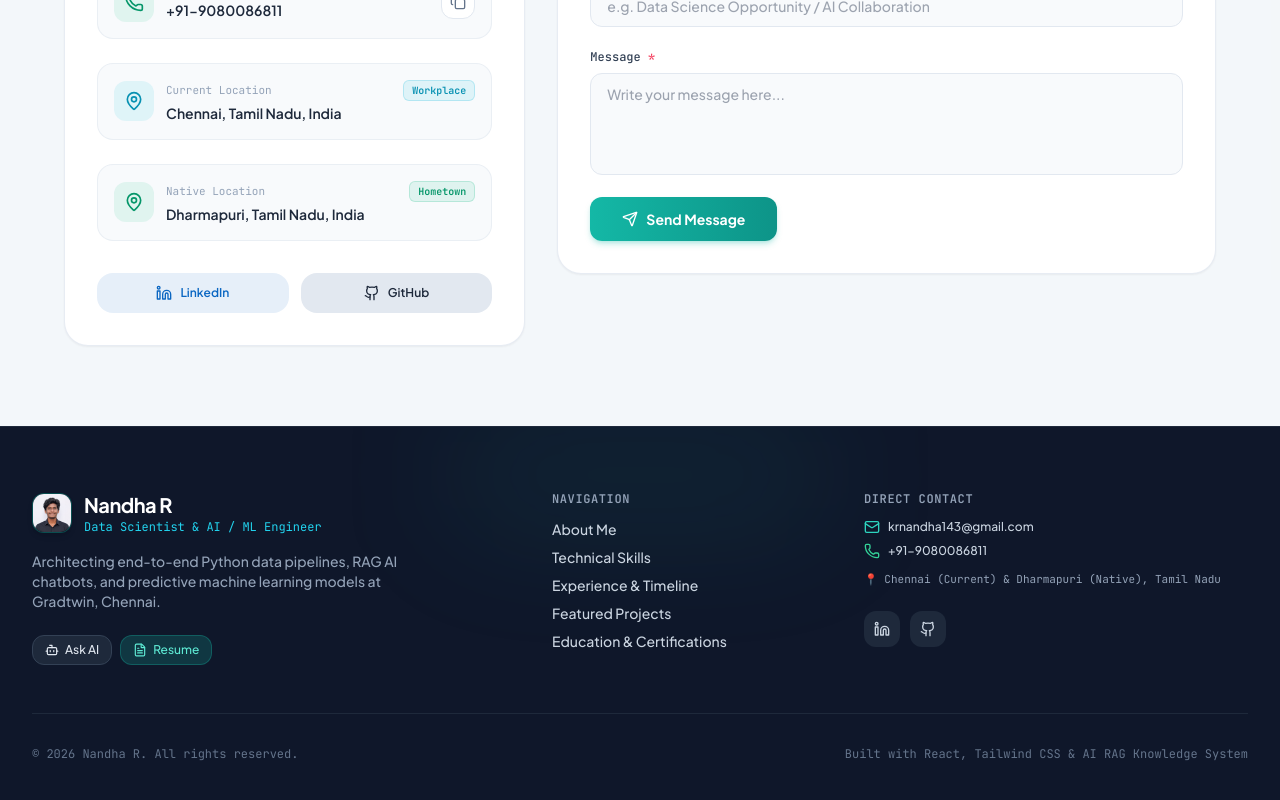
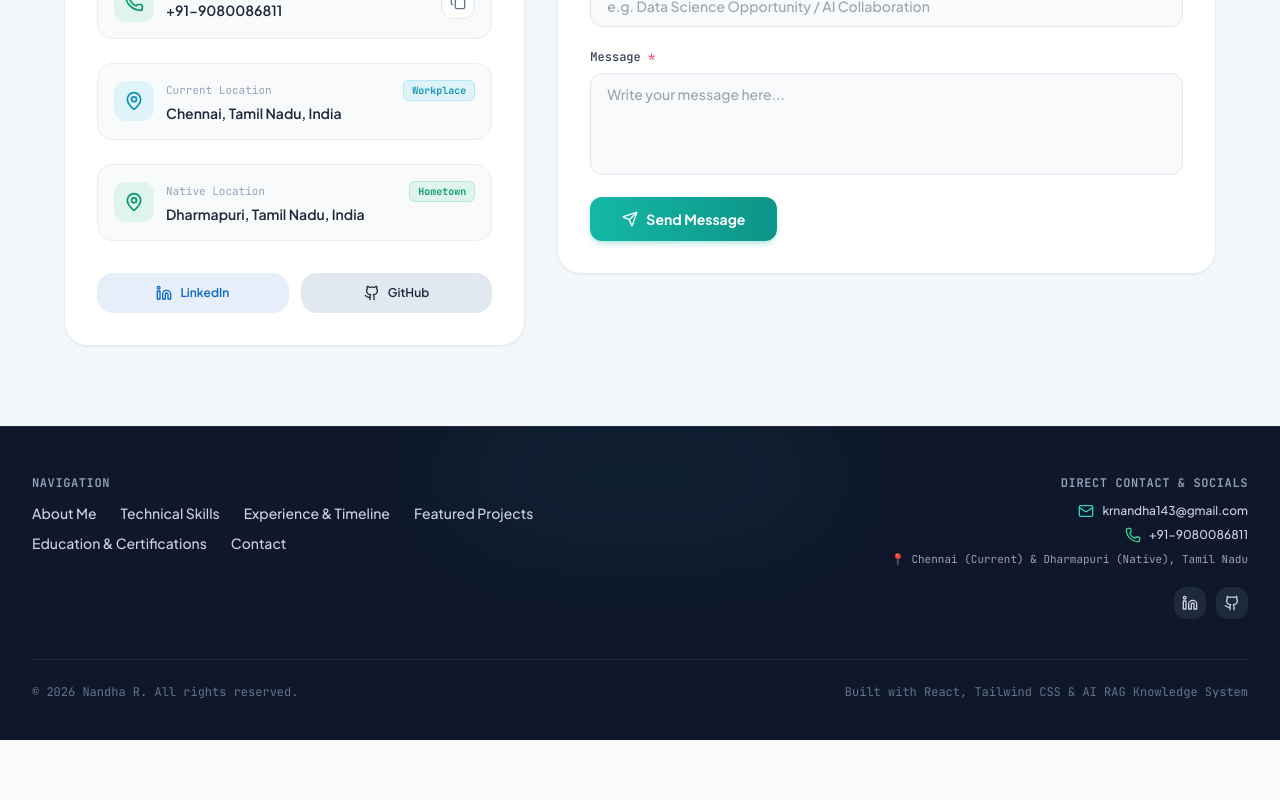
Before and after one commit to nandha0911/portfolio, a React (Vite) app: page / in a window 1280 px wide. Shown: the part 7819-8619 px from the top of the page. After the commit the page ends 8559 px from the top, so only its background shows below. Built offline with nearby package versions, Linux system fonts and the light colour scheme; no server answers.

Commit message:
Remove profile avatar and summary block from bottom footer

```diff
--- a/src/components/Footer.jsx
+++ b/src/components/Footer.jsx
@@ -1,18 +1,12 @@
 import React from 'react';
 import {
-  Heart,
   Mail,
-  Phone,
-  ArrowUpRight,
-  Terminal,
-  Bot,
-  FileText
+  Phone
 } from 'lucide-react';
 import { LinkedinIcon, GithubIcon } from './Icons';
 import { resumeData } from '../data/resumeData';
-import profileImg from '../assets/profile.jpg';
 
-export function Footer({ onOpenChat, onOpenResume }) {
+export function Footer() {
   const currentYear = new Date().getFullYear();
 
   const scrollTo = (id) => {
@@ -21,95 +15,45 @@ export function Footer({ onOpenChat, onOpenResume }) {
   };
 
   return (
-    <footer className="bg-slate-900 text-white border-t border-slate-800 pt-16 pb-12 relative overflow-hidden">
+    <footer className="bg-slate-900 text-white border-t border-slate-800 pt-12 pb-10 relative overflow-hidden">
       {/* Subtle Glow */}
       <div className="absolute top-0 left-1/2 -translate-x-1/2 w-96 h-24 bg-brand-500/10 rounded-full blur-3xl pointer-events-none" />
 
       <div className="max-w-7xl mx-auto px-4 sm:px-6 lg:px-8 relative z-10">
-        <div className="grid grid-cols-1 md:grid-cols-2 lg:grid-cols-12 gap-8 pb-12 border-b border-slate-800">
-          {/* Brand & Summary */}
-          <div className="lg:col-span-5 space-y-4">
-            <div className="flex items-center gap-3">
-              <div className="w-10 h-10 rounded-xl overflow-hidden border border-brand-500/40 shadow-md bg-slate-950 shrink-0">
-                <img
-                  src={profileImg}
-                  alt={resumeData.personal.name}
-                  className="w-full h-full object-cover object-top"
-                />
-              </div>
-              <div>
-                <h3 className="text-xl font-bold tracking-tight">
-                  {resumeData.personal.name}
-                </h3>
-                <p className="text-xs font-mono text-cyan-400">
-                  Data Scientist & AI / ML Engineer
-                </p>
-              </div>
-            </div>
-
-            <p className="text-xs sm:text-sm text-slate-400 max-w-sm leading-relaxed">
-              Architecting end-to-end Python data pipelines, RAG AI chatbots, and predictive machine learning models at Gradtwin, Chennai.
-            </p>
-
-            <div className="flex items-center gap-2 pt-2">
-              <button
-                onClick={onOpenChat}
-                className="flex items-center gap-1.5 px-3 py-1.5 rounded-xl bg-slate-800 hover:bg-slate-700 text-slate-200 text-xs font-medium border border-slate-700 transition-colors"
-              >
-                <Bot className="w-3.5 h-3.5 text-electric-400" />
-                <span>Ask AI</span>
+        <div className="grid grid-cols-1 md:grid-cols-2 gap-8 pb-10 border-b border-slate-800">
+          {/* Quick Navigation */}
+          <div className="space-y-3">
+            <h4 className="text-xs font-mono uppercase tracking-wider text-slate-400 font-bold">
+              Navigation
+            </h4>
+            <div className="flex flex-wrap gap-x-6 gap-y-2.5 text-xs sm:text-sm text-slate-300">
+              <button onClick={() => scrollTo('about')} className="hover:text-brand-400 transition-colors">
+                About Me
               </button>
-
-              <button
-                onClick={onOpenResume}
-                className="flex items-center gap-1.5 px-3 py-1.5 rounded-xl bg-brand-500/20 hover:bg-brand-500/30 text-brand-300 text-xs font-medium border border-brand-500/30 transition-colors"
-              >
-                <FileText className="w-3.5 h-3.5" />
-                <span>Resume</span>
+              <button onClick={() => scrollTo('skills')} className="hover:text-brand-400 transition-colors">
+                Technical Skills
+              </button>
+              <button onClick={() => scrollTo('experience')} className="hover:text-brand-400 transition-colors">
+                Experience & Timeline
+              </button>
+              <button onClick={() => scrollTo('projects')} className="hover:text-brand-400 transition-colors">
+                Featured Projects
+              </button>
+              <button onClick={() => scrollTo('education')} className="hover:text-brand-400 transition-colors">
+                Education & Certifications
+              </button>
+              <button onClick={() => scrollTo('contact')} className="hover:text-brand-400 transition-colors">
+                Contact
               </button>
             </div>
           </div>
 
-          {/* Quick Navigation */}
-          <div className="lg:col-span-3 space-y-3">
+          {/* Connect & Socials */}
+          <div className="space-y-3 md:text-right">
             <h4 className="text-xs font-mono uppercase tracking-wider text-slate-400 font-bold">
-              Navigation
+              Direct Contact & Socials
             </h4>
-            <ul className="space-y-2 text-xs sm:text-sm text-slate-300">
-              <li>
-                <button onClick={() => scrollTo('about')} className="hover:text-brand-400 transition-colors">
-                  About Me
-                </button>
-              </li>
-              <li>
-                <button onClick={() => scrollTo('skills')} className="hover:text-brand-400 transition-colors">
-                  Technical Skills
-                </button>
-              </li>
-              <li>
-                <button onClick={() => scrollTo('experience')} className="hover:text-brand-400 transition-colors">
-                  Experience & Timeline
-                </button>
-              </li>
-              <li>
-                <button onClick={() => scrollTo('projects')} className="hover:text-brand-400 transition-colors">
-                  Featured Projects
-                </button>
-              </li>
-              <li>
-                <button onClick={() => scrollTo('education')} className="hover:text-brand-400 transition-colors">
-                  Education & Certifications
-                </button>
-              </li>
-            </ul>
-          </div>
-
-          {/* Connect & Socials */}
-          <div className="lg:col-span-4 space-y-3">
-            <h4 className="text-xs font-mono uppercase tracking-wider text-slate-400 font-bold">
-              Direct Contact
-            </h4>
-            <div className="space-y-2 text-xs text-slate-300">
+            <div className="space-y-2 text-xs text-slate-300 md:flex md:flex-col md:items-end">
               <p className="flex items-center gap-2">
                 <Mail className="w-4 h-4 text-brand-400 shrink-0" />
                 <a href={`mailto:${resumeData.personal.email}`} className="hover:text-brand-400 transition-colors">
@@ -122,17 +66,17 @@ export function Footer({ onOpenChat, onOpenResume }) {
                   {resumeData.personal.phone}
                 </a>
               </p>
-              <p className="text-slate-400 pt-1 font-mono text-[11px]">
+              <p className="text-slate-400 font-mono text-[11px]">
                 📍 {resumeData.personal.location}
               </p>
             </div>
 
-            <div className="flex items-center gap-2.5 pt-3">
+            <div className="flex items-center gap-2.5 pt-2 md:justify-end">
               <a
                 href={resumeData.personal.linkedin}
                 target="_blank"
                 rel="noopener noreferrer"
-                className="p-2.5 rounded-xl bg-slate-800 hover:bg-[#0a66c2] text-slate-300 hover:text-white transition-colors"
+                className="p-2 rounded-xl bg-slate-800 hover:bg-[#0a66c2] text-slate-300 hover:text-white transition-colors"
                 title="LinkedIn"
               >
                 <LinkedinIcon className="w-4 h-4" />
@@ -141,7 +85,7 @@ export function Footer({ onOpenChat, onOpenResume }) {
                 href={resumeData.personal.github}
                 target="_blank"
                 rel="noopener noreferrer"
-                className="p-2.5 rounded-xl bg-slate-800 hover:bg-black text-slate-300 hover:text-white transition-colors"
+                className="p-2 rounded-xl bg-slate-800 hover:bg-black text-slate-300 hover:text-white transition-colors"
                 title="GitHub"
               >
                 <GithubIcon className="w-4 h-4" />
@@ -151,7 +95,7 @@ export function Footer({ onOpenChat, onOpenResume }) {
         </div>
 
         {/* Bottom Copyright */}
-        <div className="pt-8 flex flex-col sm:flex-row items-center justify-between gap-4 text-xs text-slate-500 font-mono">
+        <div className="pt-6 flex flex-col sm:flex-row items-center justify-between gap-4 text-xs text-slate-500 font-mono">
           <p>© {currentYear} {resumeData.personal.name}. All rights reserved.</p>
           <p className="flex items-center gap-1.5">
             Built with React, Tailwind CSS & AI RAG Knowledge System
@@ -161,3 +105,5 @@ export function Footer({ onOpenChat, onOpenResume }) {
     </footer>
   );
 }
+
+export default Footer;
```
